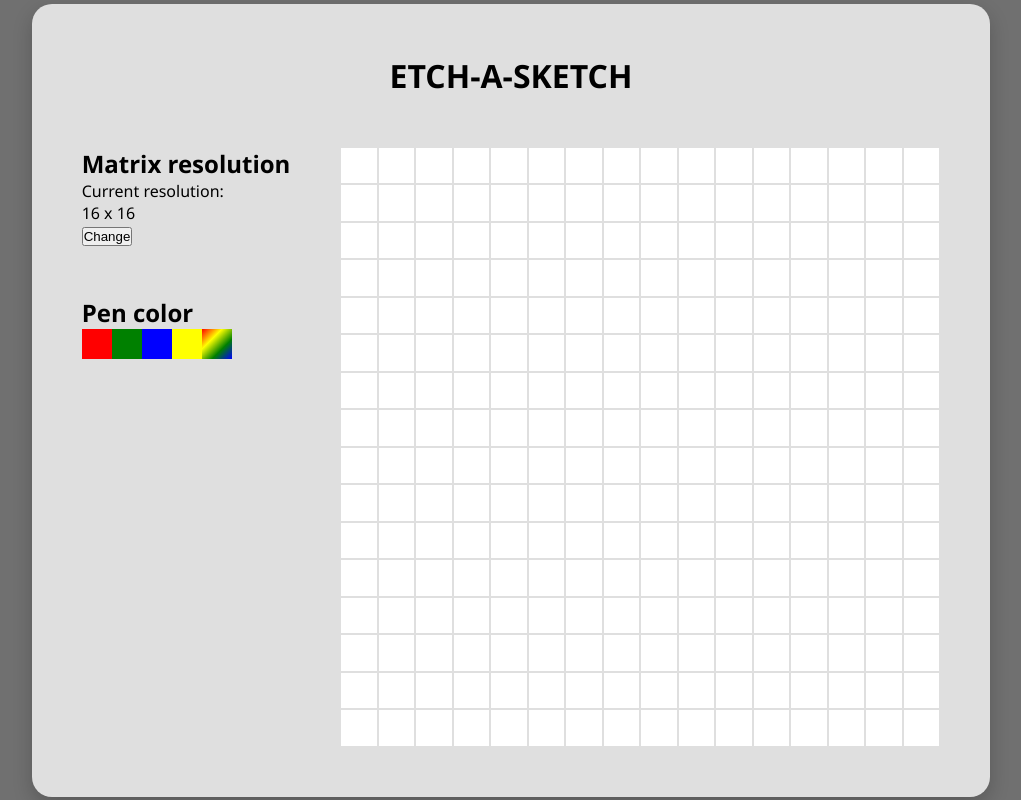
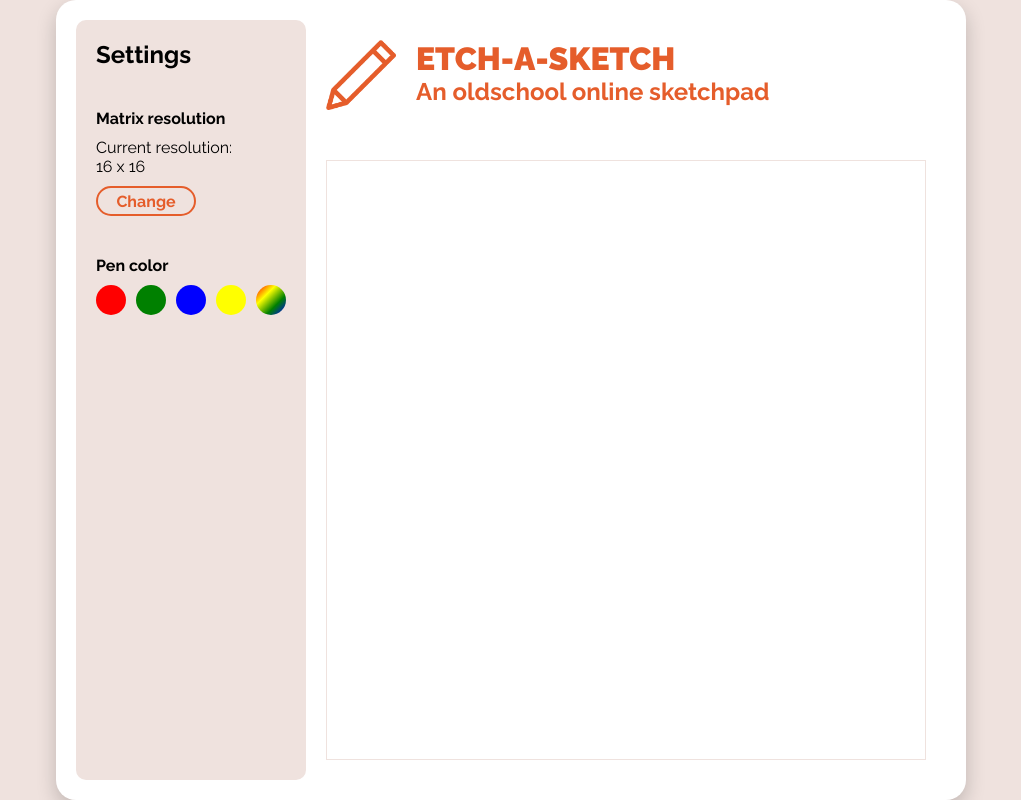
Before and after one commit to ksolarek/etch-a-sketch, a plain HTML site: page index.html in a window 1280 px wide. Shown: the whole page, without its empty margins (129-1150 px from the left). Drawn offline with Linux system fonts and the light colour scheme.

Commit message:
Redesign UI with modern styling and layout
Add Raleway Font, logo header, styled buttons and improved settings panel

```diff
--- a/index.html
+++ b/index.html
@@ -3,6 +3,9 @@
 <head>
     <meta charset="UTF-8">
     <meta name="viewport" content="width=device-width, initial-scale=1.0">
+    <link rel="preconnect" href="https://fonts.googleapis.com">
+    <link rel="preconnect" href="https://fonts.gstatic.com" crossorigin>
+    <link href="https://fonts.googleapis.com/css2?family=Raleway:ital,wght@0,100..900;1,100..900&family=Roboto:wght@100..900&display=swap" rel="stylesheet">
     <title>Etch-a-sketch</title>
 
     <style>
@@ -11,13 +14,23 @@
             margin: 0;
             padding: 0;
             box-sizing: border-box;
+            font-family: "Raleway", sans-serif;
+        }
+
+        h1 {
+            color: #e55d2b;
+            font-weight: 900;
+        }
+
+        h2 {
+            color: #e55d2b;
         }
 
         body {
             display: flex;
             justify-content: center;
             align-items: center;
-            background-color: rgb(112, 112, 112);
+            background-color: #efe2de;
             min-height: 100vh;
             font-family: 'Segoe UI', Tahoma, Geneva, Verdana, sans-serif;
         }
@@ -25,22 +38,33 @@
             display: flex;
             flex-direction: column;
             align-items: center;
-            background-color: rgb(223, 223, 223);
-            padding: 50px 50px;
+            background-color: rgb(255, 255, 255);
+            padding: 20px 20px;
             border-radius: 20px;
             box-shadow: 0 8px 20px rgba(0, 0, 0, 0.2);
         }
 
         .columns {
             display: flex;
-            padding-top: 50px;
         }
 
         .left-column {
             display: flex;
             flex-direction: column;
             align-items: flex-start;
-            padding-right: 50px;
+            padding: 20px 20px;
+            background-color: #efe2de;
+            border-radius: 10px;
+        }
+
+        .right-column {
+            padding: 20px 20px;
+        }
+
+        .header {
+            display: flex;
+            gap: 20px;
+            padding-bottom: 50px;
         }
 
         .container {
@@ -50,20 +74,30 @@
             flex-wrap: wrap;
             width: 600px;
             height: 600px;
-            background-color: #ffffff
+            background-color: #ffffff;
+            border: solid 1px #efe2de;
+        }
+
+        h3 {
+            padding-bottom: 40px;
+            font-size: 18pt;
         }
 
         .settings {
-            padding-bottom: 50px;
+            padding-bottom: 40px;
+        }
+
+        h4 {
+            padding-bottom: 10px;
         }
 
         #colors {
             display: flex;
             justify-content: flex-start;
+            gap: 10px;
         }
 
         .square {
-            border: 1px solid rgb(223, 223, 223);
             flex-basis: calc(100% / 16);
             height: calc(100% / 16);
             box-sizing: border-box;
@@ -73,30 +107,60 @@
             width: 30px;
             height: 30px;
             background: red;
+            border-radius: 15px;
         }
 
         #green {
             width: 30px;
             height: 30px;
             background: green;
+            border-radius: 15px;
         }
 
         #blue {
             width: 30px;
             height: 30px;
             background: blue;
+            border-radius: 15px;
         }
 
         #yellow {
             width: 30px;
             height: 30px;
             background: yellow;
+            border-radius: 15px;
         }
 
         #magic {
             width: 30px;
             height: 30px;
             background: linear-gradient(135deg, red, yellow, green, blue);
+            border-radius: 15px;
+        }
+
+        button {
+            background-color: #efe2de;
+            padding: 10px;
+            width: 100px;
+            height: 30px;
+            border-radius: 15px;
+            border: solid 2px #e55d2b;
+            font-size: 16px;
+            font-weight: 700;
+            color: #e55d2b;
+            display: flex;
+            justify-content: center;
+            align-items: center;
+            transition-duration: 0.4s;
+            margin-top: 10px;
+        }
+
+        button:hover {
+            background-color: #efbdaa;
+        }
+
+        button:active {
+            background-color: #fff;
         }
 
     </style>
@@ -108,17 +172,17 @@
 <body>
 
     <div class="main">
-        <h1>ETCH-A-SKETCH</h1>
         <div class="columns">
             <div class="left-column">
+                <h3>Settings</h3>
                 <div class="settings">
-                    <h2>Matrix resolution</h2>
+                    <h4>Matrix resolution</h2>
                     <p>Current resolution:</p>
                     <p id="resolution">16 x 16</p>
                     <button id="resolution-button">Change</button>
                 </div>
                 <div class="settings">
-                    <h2>Pen color</h2>
+                    <h4>Pen color</h2>
                     <div id="colors">
                         <div id="red"></div>
                         <div id="green"></div>
@@ -129,6 +193,13 @@
                 </div>
             </div>
             <div class="right-column">
+                <div class="header">
+                    <img src="./logo.PNG" alt="The Etch-a-Sketch logo" height="70px" width="70px">
+                    <div class="title">
+                        <h1>ETCH-A-SKETCH</h1>
+                        <h2>An oldschool online sketchpad</h2>
+                    </div>
+                </div>
                 <div class="container"></div>
         </div>
         </div>
```
